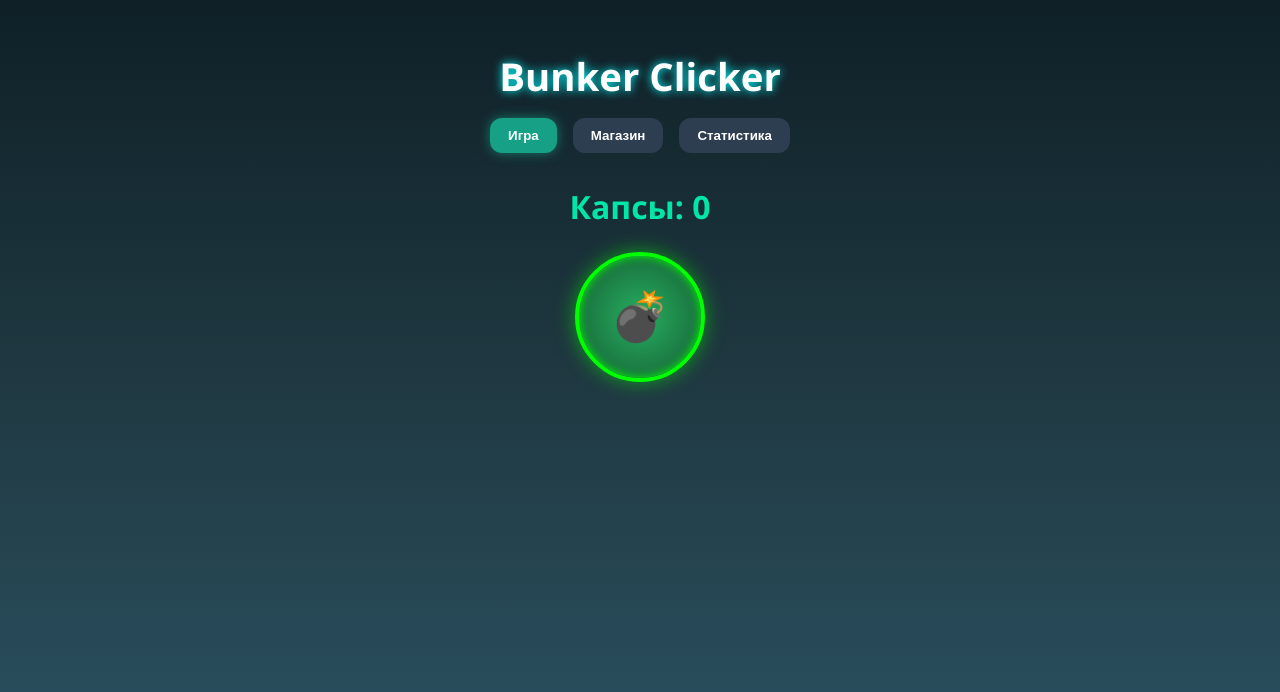
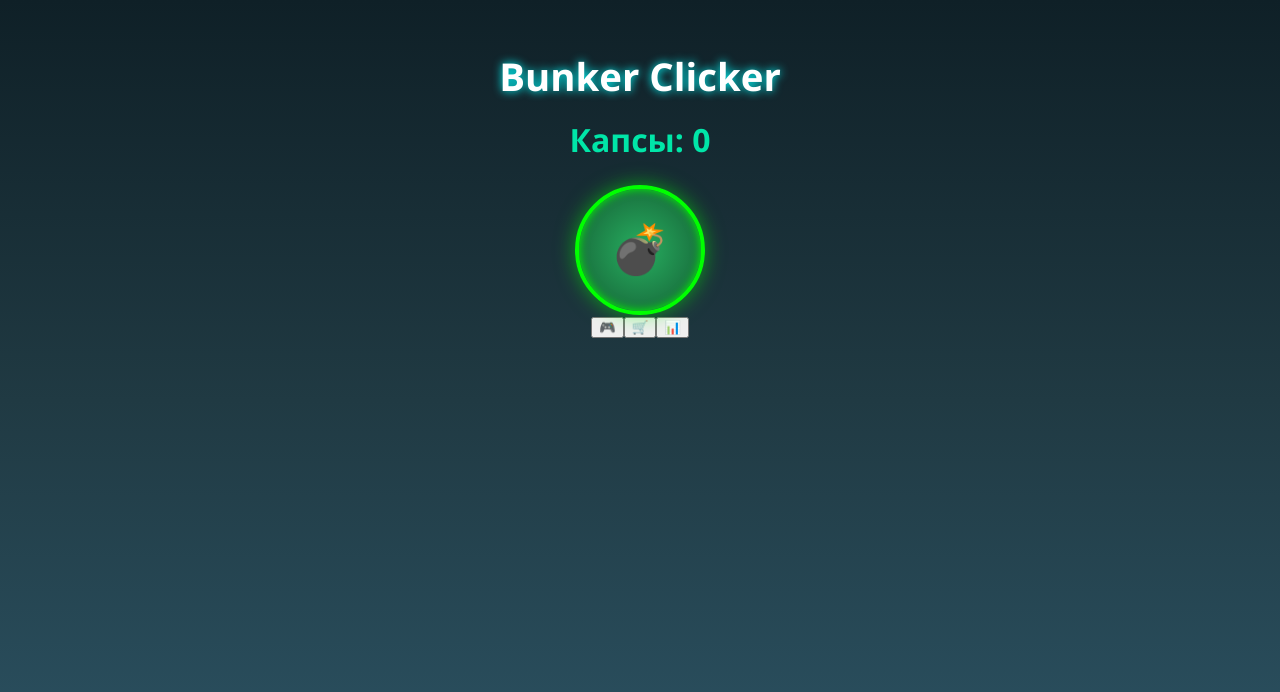
Before and after one commit to crymory/bunker-clickers, a React (Create React App) app: page / in a window 1280 px wide. Shown: the top 692 px of the page. Built offline with nearby package versions, Linux system fonts and the light colour scheme.

Commit message:
Update App.js

```diff
--- a/src/App.js
+++ b/src/App.js
@@ -55,17 +55,6 @@ function App() {
   return (
     <div className="app">
       <h1 className="title">Bunker Clicker</h1>
-      <nav className="tabs">
-        {Object.values(TABS).map(t => (
-          <button
-            key={t}
-            onClick={() => setTab(t)}
-            className={`tab ${tab === t ? 'active' : ''}`}
-          >
-            {t === 'game' ? 'Игра' : t === 'shop' ? 'Магазин' : 'Статистика'}
-          </button>
-        ))}
-      </nav>
 
       {tab === TABS.GAME && (
         <div className="game">
@@ -100,6 +89,18 @@ function App() {
           <p>Автокликер: {autoClicker ? 'Включён' : 'Выключен'}</p>
         </div>
       )}
+
+      <nav className="bottom-tabs">
+        {Object.values(TABS).map(t => (
+          <button
+            key={t}
+            onClick={() => setTab(t)}
+            className={`bottom-tab ${tab === t ? 'active' : ''}`}
+          >
+            {t === 'game' ? '🎮' : t === 'shop' ? '🛒' : '📊'}
+          </button>
+        ))}
+      </nav>
     </div>
   );
 }
```
